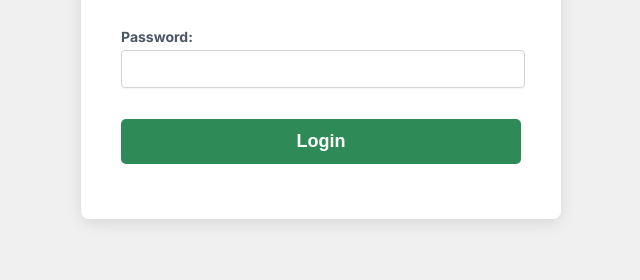
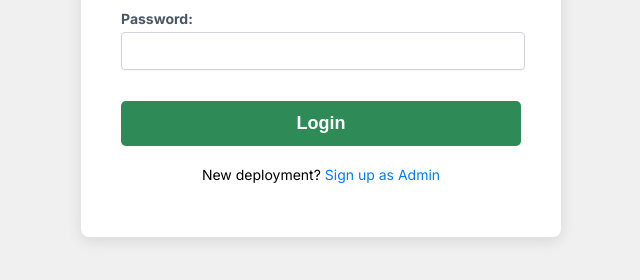
Before and after one commit to 1093891/CSC302_university_course_management_system, a website: page client/doc_html/admin/login.html in a window 1280 px wide. Shown: the part 386-666 px from the top of the page, without its empty margins (319-959 px from the left). Drawn offline with Linux system fonts and the light colour scheme.

Commit message:
updating the index and server as well as adding admin sign up page

```diff
--- a/client/doc_html/admin/login.html
+++ b/client/doc_html/admin/login.html
@@ -81,6 +81,22 @@
             <button type="submit" class="login-button">Login</button>
             <p id="login-error-message" class="error-message"></p>
         </form>
+        <p class="signup-link">New deployment? <a href="admin_signup.html">Sign up as Admin</a></p>
+    </div>
+
+    <style>
+        .signup-link {
+            margin-top: 20px;
+            font-size: 14px;
+        }
+        .signup-link a {
+            color: #007bff; /* Blue, similar to signup button */
+            text-decoration: none;
+        }
+        .signup-link a:hover {
+            text-decoration: underline;
+        }
+    </style>
     </div>
 
     <div id="message-box-modal" class="modal-overlay hidden">
```
